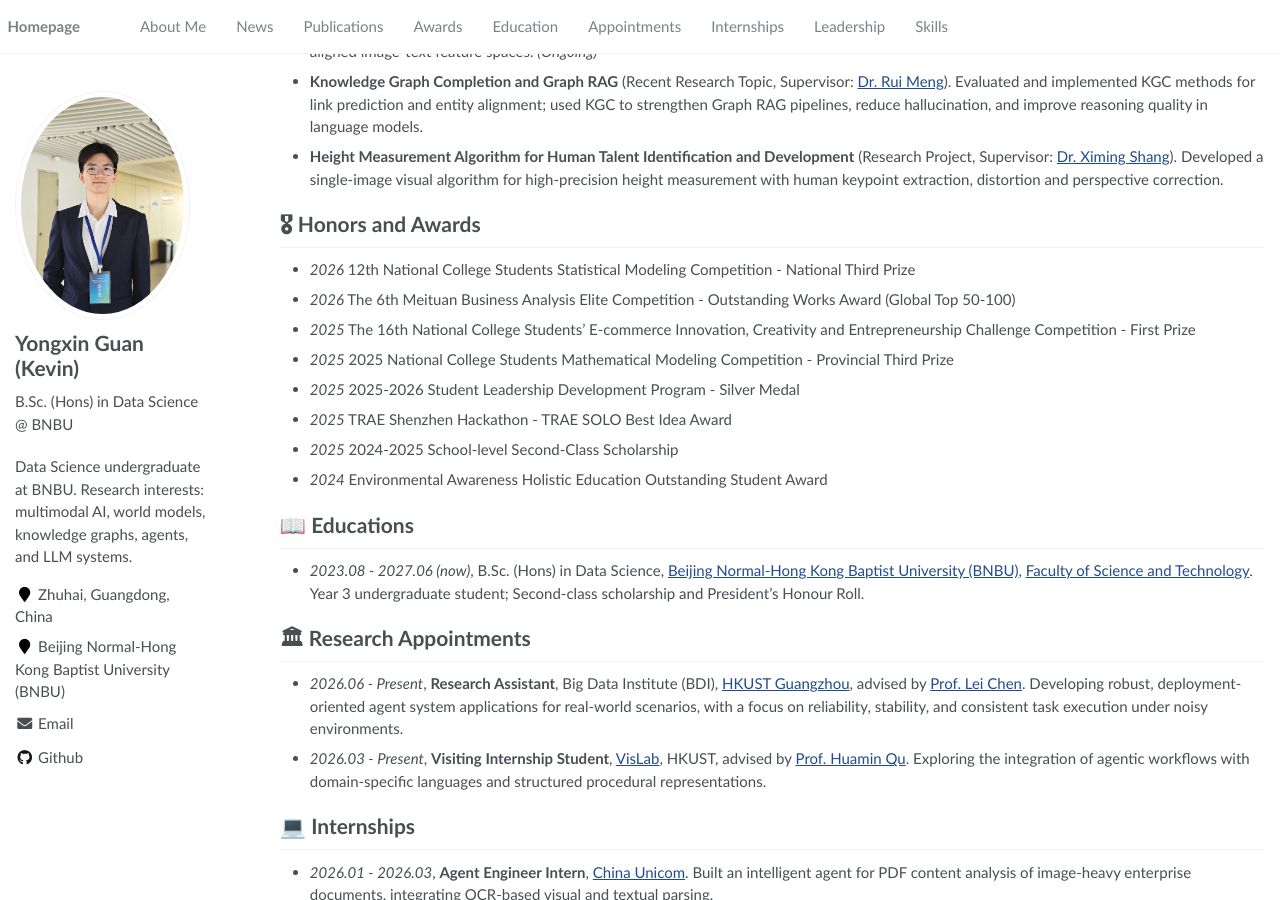
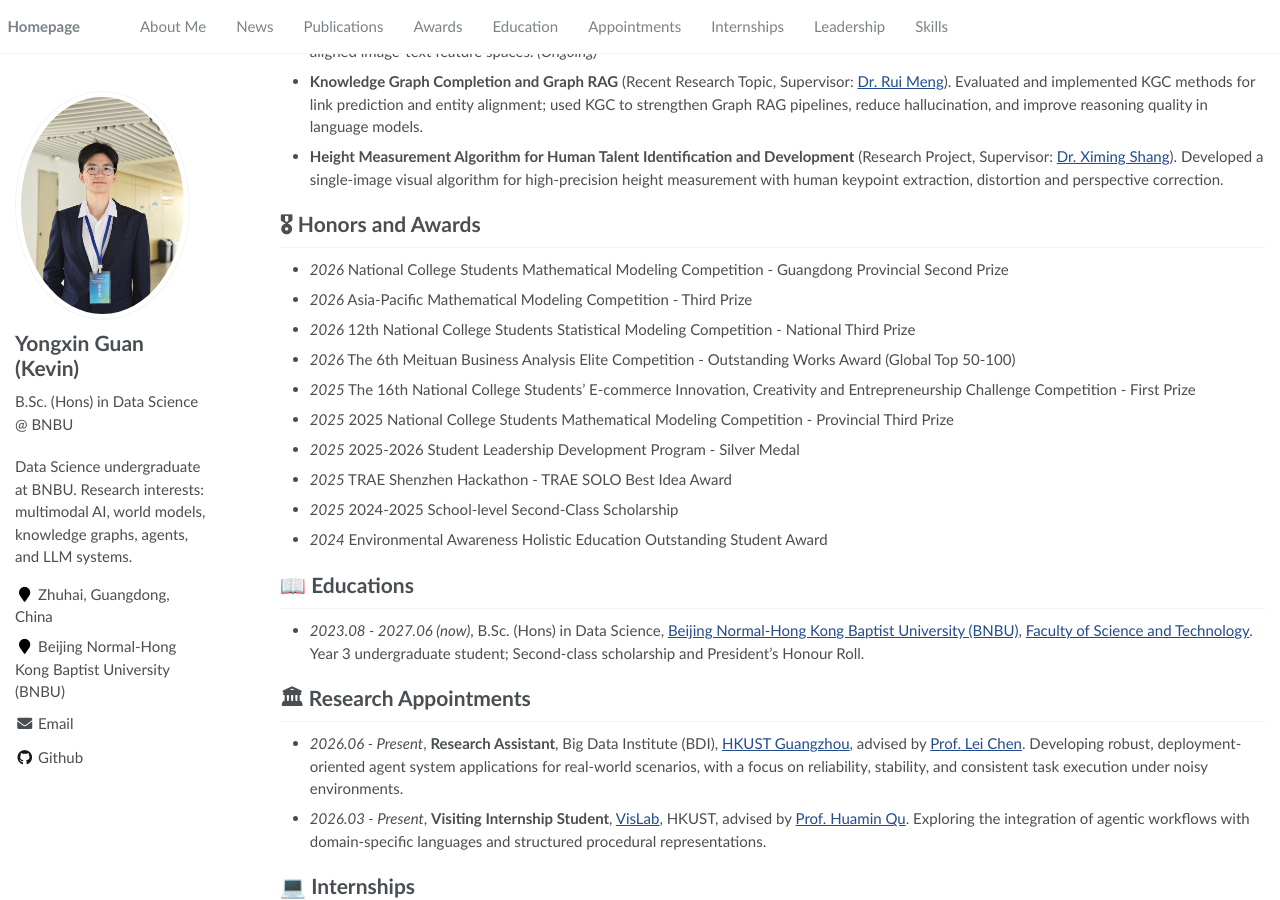
Before and after one commit to KevinKwank/KevinKwank.github.io, a Jekyll site: the page built from _pages/about.md, in a window 1280 px wide and 900 px high, scrolled down 1262 px. Built offline with Jekyll 4.4.1, drawn with Linux system fonts in a browser that asks for light colours.

Commit message:
Update CV and add two 2026 awards

```diff
--- a/_pages/about.md
+++ b/_pages/about.md
@@ -63,6 +63,8 @@ My [CV](files/CV_Yongxin_GUAN.pdf) is available for download. You can also find
 <span id="awards"></span>
 
 # 🎖 Honors and Awards
+- *2026* National College Students Mathematical Modeling Competition - Guangdong Provincial Second Prize
+- *2026* Asia-Pacific Mathematical Modeling Competition - Third Prize
 - *2026* 12th National College Students Statistical Modeling Competition - National Third Prize
 - *2026* The 6th Meituan Business Analysis Elite Competition - Outstanding Works Award (Global Top 50-100)
 - *2025* The 16th National College Students' E-commerce Innovation, Creativity and Entrepreneurship Challenge Competition - First Prize
```
Also changed, not shown: 1 other file.
